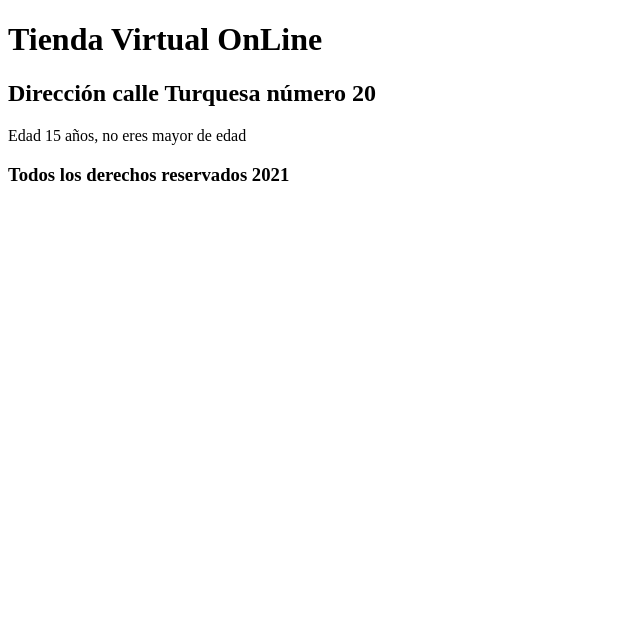
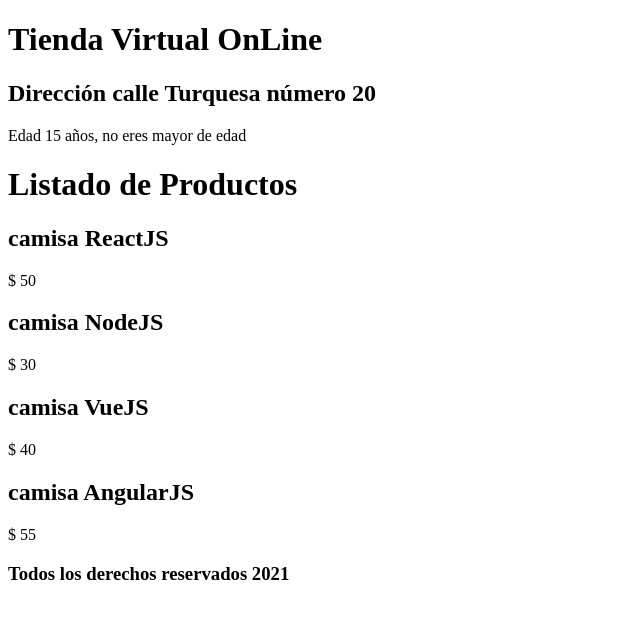
Before and after one commit to morgadodesarrollador/Cursos, a React (Create React App) app in the folder ReactGraphQL/01-basicos/: page / in a window 1280 px wide. Shown: the top 618 px of the page, without its empty margins (0-640 px from the left). Built offline with nearby package versions, Linux system fonts and the light colour scheme.

Commit message:
React:01-Basicos: State

```diff
--- a/ReactGraphQL/01-basicos/src/App.js
+++ b/ReactGraphQL/01-basicos/src/App.js
@@ -1,8 +1,19 @@
-import React, { Fragment } from 'react';
+import React, { Fragment, useState } from 'react';
 import Header from "./components/Header";
 import Footer from "./components/Footer";
+import Producto from "./components/Producto";
 
 function App() {
+
+  //crear una lista de productos
+  //destructuring [state, función que ayuda a reescribir (agrega/elimina elementos del state]
+  const [ productos, saveProductos ] = useState([ // valores iniciales
+    { id: 1, nombre: 'camisa ReactJS', precio: 50 },
+    { id: 2, nombre: 'camisa NodeJS', precio: 30 },
+    { id: 2, nombre: 'camisa VueJS', precio: 40 },
+    { id: 2, nombre: 'camisa AngularJS', precio: 55 }
+  ]);
+
   const fecha = new Date().getFullYear();
   return (
    // <div className="App">
@@ -11,6 +22,13 @@
         titulo = "Tienda Virtual OnLine"
         numero= "20"
       />
+      <h1>Listado de Productos</h1>
+      { productos.map( producto => (  // producto => () equivale a producto => { return ... }
+          <Producto
+            key = { producto.id } //hay q pasar al componente una key unica
+            producto = { producto }
+          />
+      ))}
       <Footer
         fecha={fecha}
       />
--- /dev/null
+++ b/ReactGraphQL/01-basicos/src/components/Producto.js
@@ -0,0 +1,14 @@
+import React from "react";
+
+const Producto = ({ producto }) =>{
+    const { nombre, precio, id } = producto;
+    return (
+        <div>
+            <h2>{ nombre } </h2>
+            <p>$  { precio }</p>
+         </div>
+
+    )
+}
+
+export default Producto;
```
